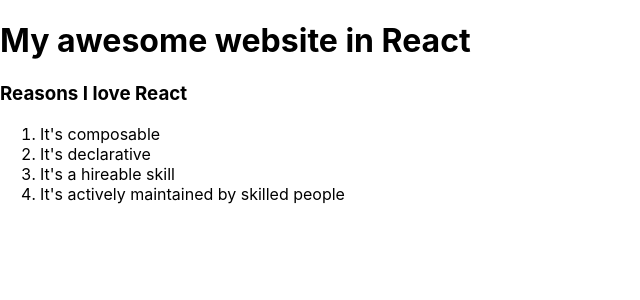
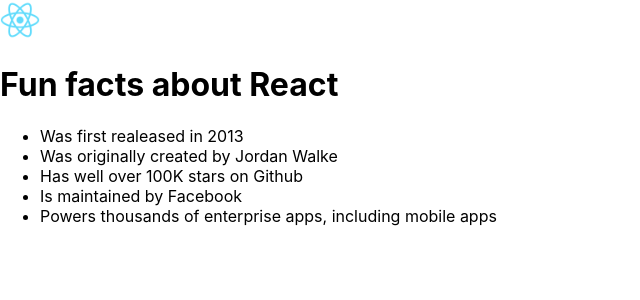
Before and after one commit to crcascr/React-Learning, a React (Create React App) app in the folder primera-pagina-con-react/: page / in a window 1280 px wide. Shown: the top 300 px of the page, without its empty margins (0-640 px from the left). Built offline with nearby package versions, Linux system fonts and the light colour scheme.

Commit message:
Proyecto parte 1

```diff
--- a/primera-pagina-con-react/src/index.js
+++ b/primera-pagina-con-react/src/index.js
@@ -3,17 +3,19 @@
 import './index.css';
 //import App from './App';
 import reportWebVitals from './reportWebVitals';
+import logo from './logo192.png';
 
 const page = (
   <div>
-      <h1>My awesome website in React</h1>
-      <h3>Reasons I love React</h3>
-      <ol>
-          <li>It's composable</li>
-          <li>It's declarative</li>
-          <li>It's a hireable skill</li>
-          <li>It's actively maintained by skilled people</li>
-      </ol>
+    <img src={logo} alt="Logo" style={{height:'40px'}}/>
+      <h1>Fun facts about React</h1>
+      <ul>
+          <li>Was first realeased in 2013</li>
+          <li>Was originally created by Jordan Walke</li>
+          <li>Has well over 100K stars on Github</li>
+          <li>Is maintained by Facebook</li>
+          <li>Powers thousands of enterprise apps, including mobile apps</li>
+      </ul>
   </div>
 )
 
```
Also changed, not shown: primera-pagina-con-react/src/logo192.png (added).
